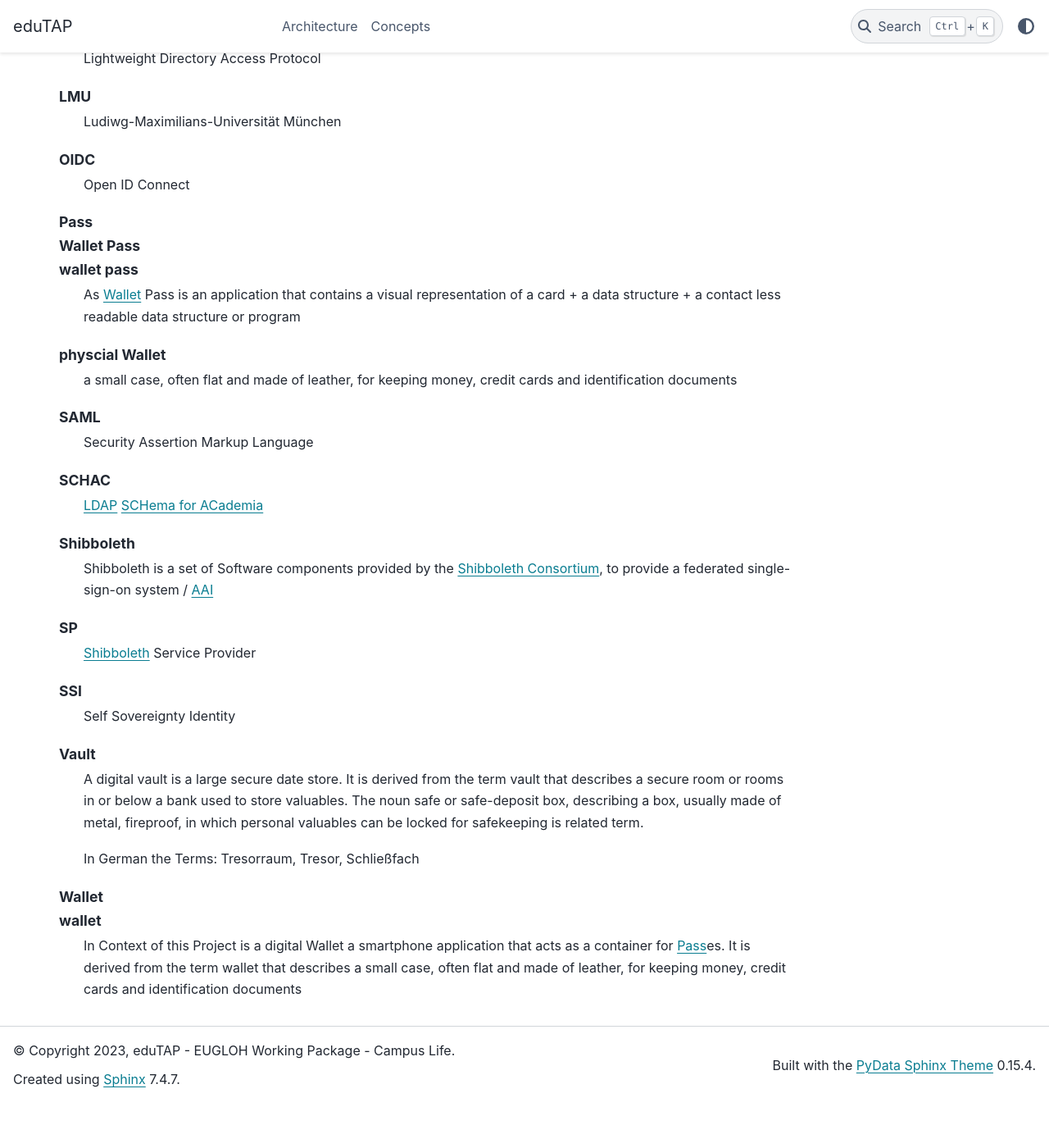
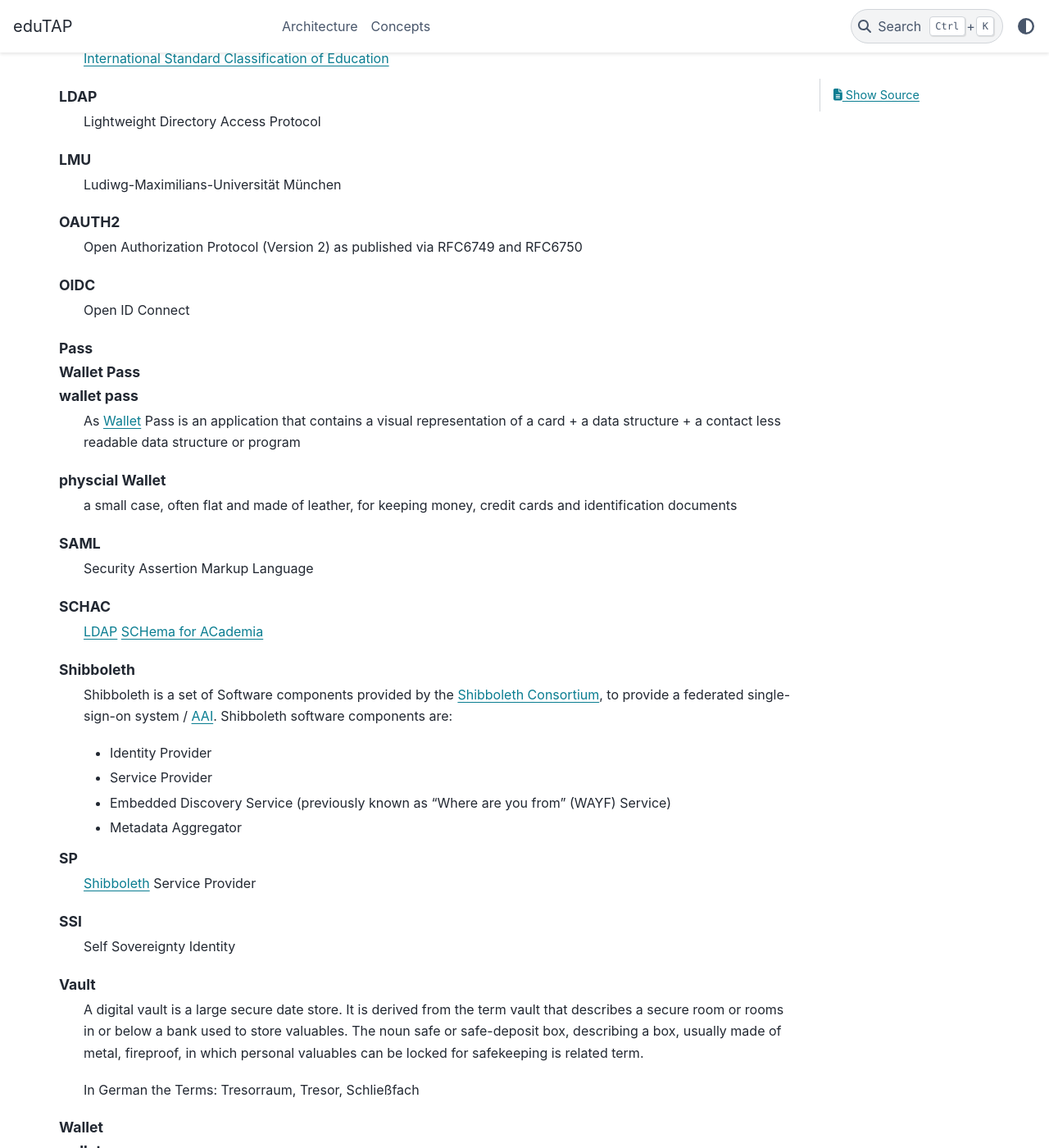
Before and after one commit to edutap-eu/documentation, a Sphinx documentation site: the page built from source/glossary.md, in a window 1280 px wide and 1400 px high, scrolled down 1547 px. Shown: the whole window at 82% size. Built offline with Sphinx 7.4.7 and the PyData theme 0.15.4, drawn with Linux system fonts in a browser that asks for light colours; before the commit the page ends 2892 px from its top, so only the background shows below that; some of the changed text lies outside the part shown.

Commit message:
glossary terms

```diff
--- a/source/glossary.md
+++ b/source/glossary.md
@@ -30,6 +30,9 @@
 EUGLOH
     European University Alliance for Global Health
 
+eduGAIN
+    interfederation of {term}`AAI` identity federations around the world
+
 GDPR
     [General Data Protection Regulation](https://eur-lex.europa.eu/eli/reg/2016/679/oj)
 
@@ -50,7 +53,13 @@
     {term}`Shibboleth` Service Provider
 
 Shibboleth
-    Shibboleth is a set of Software components provided by the [Shibboleth Consortium](https://www.shibboleth.net/), to provide a federated single-sign-on system / {term}`AAI`
+    Shibboleth is a set of Software components provided by the [Shibboleth Consortium](https://www.shibboleth.net/), to provide a federated single-sign-on system / {term}`AAI`.
+    Shibboleth software components are:
+
+    - Identity Provider
+    - Service Provider
+    - Embedded Discovery Service (previously known as "Where are you from" ({term}`WAYF`) Service)
+    - Metadata Aggregator
 
 ISCED
     [International Standard Classification of Education](https://en.wikipedia.org/wiki/International_Standard_Classification_of_Education)
@@ -66,6 +75,9 @@
 
 OIDC
     Open ID Connect
+
+OAUTH2
+    Open Authorization Protocol (Version 2) as published via RFC6749 and RFC6750
 
 SCHAC
     {term}`LDAP` [SCHema for ACademia](https://wiki.refeds.org/display/STAN/SCHAC)
```
